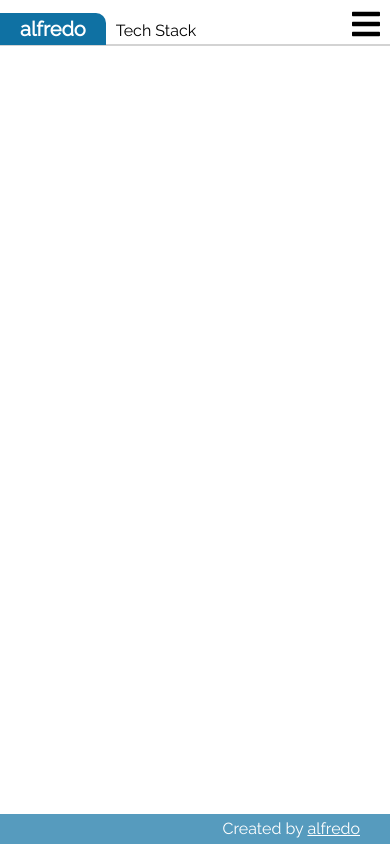
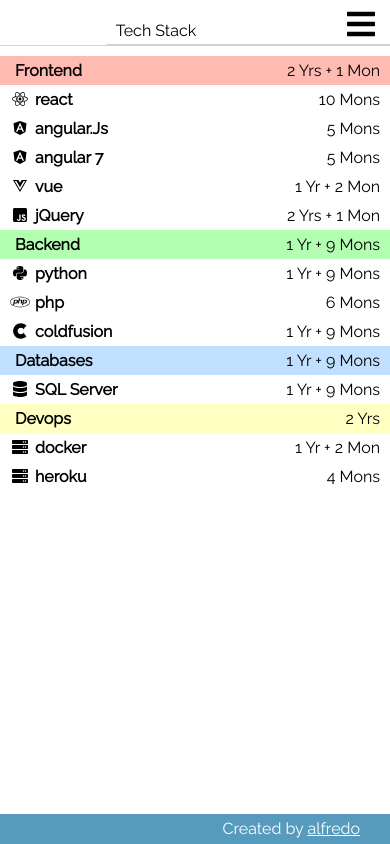
Before and after one commit to jocelo/jocelo.github.io, an Angular app: page /tech-stack in a window 390 px wide. Built offline with nearby package versions, Linux system fonts and the light colour scheme.

Commit message:
tech stack ui fixes

```diff
--- a/src/app/header/header.component.scss
+++ b/src/app/header/header.component.scss
@@ -158,6 +158,7 @@
     border-bottom-left-radius: 0;
     font-size: 20px;
     padding: 4px 20px;
+    background-color: white;
   }
 
   .menu {
@@ -167,6 +168,10 @@
 
     &.right-menu {
       width: 25%;
+
+      & span.hamburger {
+        padding-right: 15px;
+      }
     }
   }
 
--- a/src/app/header/header.component.ts
+++ b/src/app/header/header.component.ts
@@ -22,7 +22,7 @@
   showMobileMenu: boolean = false;
   showHeader: boolean = true;
   selectedItem: string = '';
-  mobileSectionTitle: string = 'XX';
+  mobileSectionTitle: string = 'Homepage';
 
   constructor(private route: Router) {
     this.routeEvent(this.route);
--- a/src/app/tech-stack/tech-stack.component.html
+++ b/src/app/tech-stack/tech-stack.component.html
@@ -41,3 +41,11 @@
     </div> <!-- ./time-table -->
   </span>
 </div> <!-- ./main-container -->
+
+<div class="main-container-mobile">
+  <div [ngClass]="['main-header', tech.key]" *ngFor="let tech of techstack">
+    <fa-icon *ngIf="tech.icon && tech.icon.length > 0" [icon]="faIcons[tech.icon]" size="md"></fa-icon>
+    <strong>{{tech.title}}</strong>
+    <span class="float-right">{{tech.label}}</span>
+  </div>
+</div>
--- a/src/app/tech-stack/tech-stack.component.scss
+++ b/src/app/tech-stack/tech-stack.component.scss
@@ -174,8 +174,44 @@
   }
 }
 
+.main-container-mobile {
+  text-align: left;
+  width: 100%;
+  display: none;
+  margin-top: 10px;
+
+  & .main-header {
+    padding: 5px 0 5px 10px;
+    position: relative;
+
+    & > .ng-fa-icon {
+      width: 20px;
+      display: inline-block;
+      text-align: center;
+    }
+
+    & strong {
+      padding-left: 5px;
+    }
+
+    &.frontend { background-color: rgba(255, 30, 0, 0.3); }
+    &.backend { background-color: rgba(0, 255, 0, 0.3); }
+    &.databases { background-color: rgba(51, 153, 255, 0.3); }
+    &.devops { background-color: rgba(255, 255, 51, 0.3); }
+  }
+
+  & .float-right {
+    position: absolute;
+    right: 10px;
+  }
+}
+
 @media screen and (max-width: 700px) {
   .main-container {
     display: none;
   }
+
+  .main-container-mobile {
+    display: block;
+  }
 }
```
